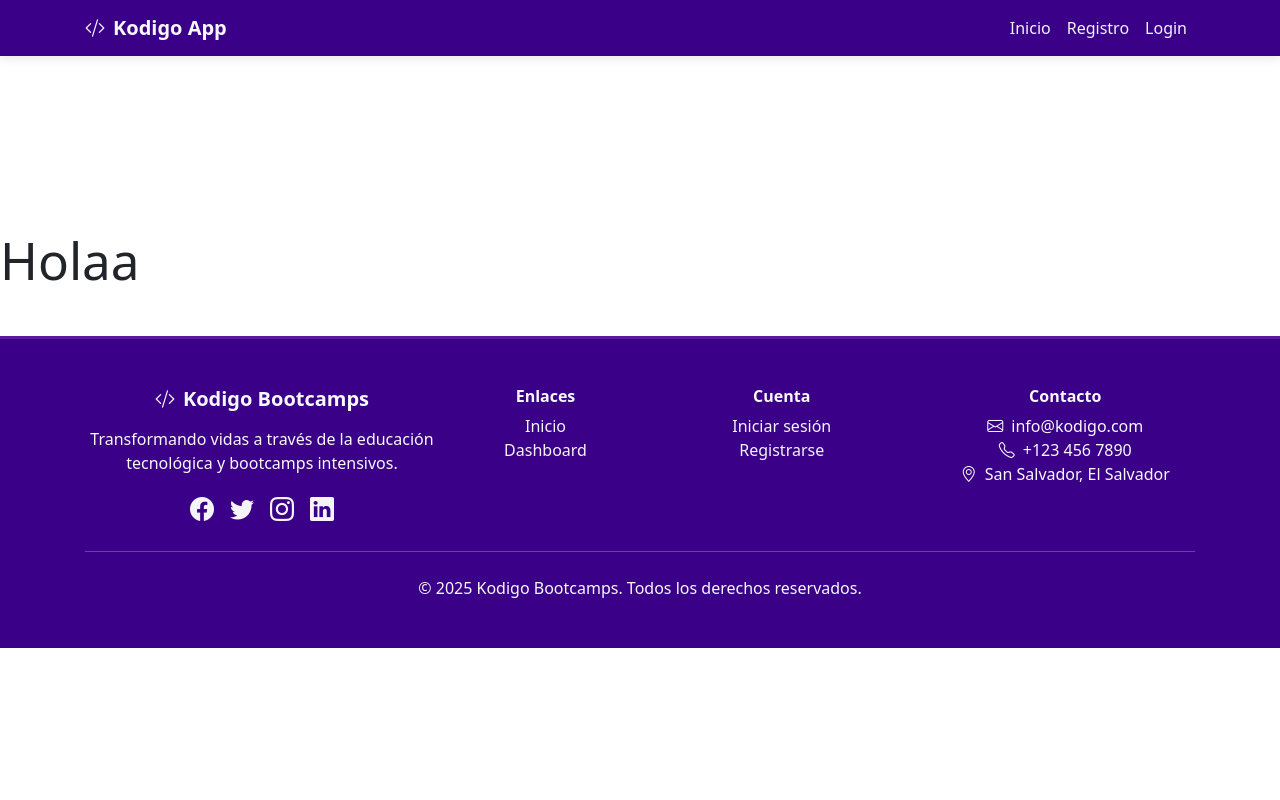
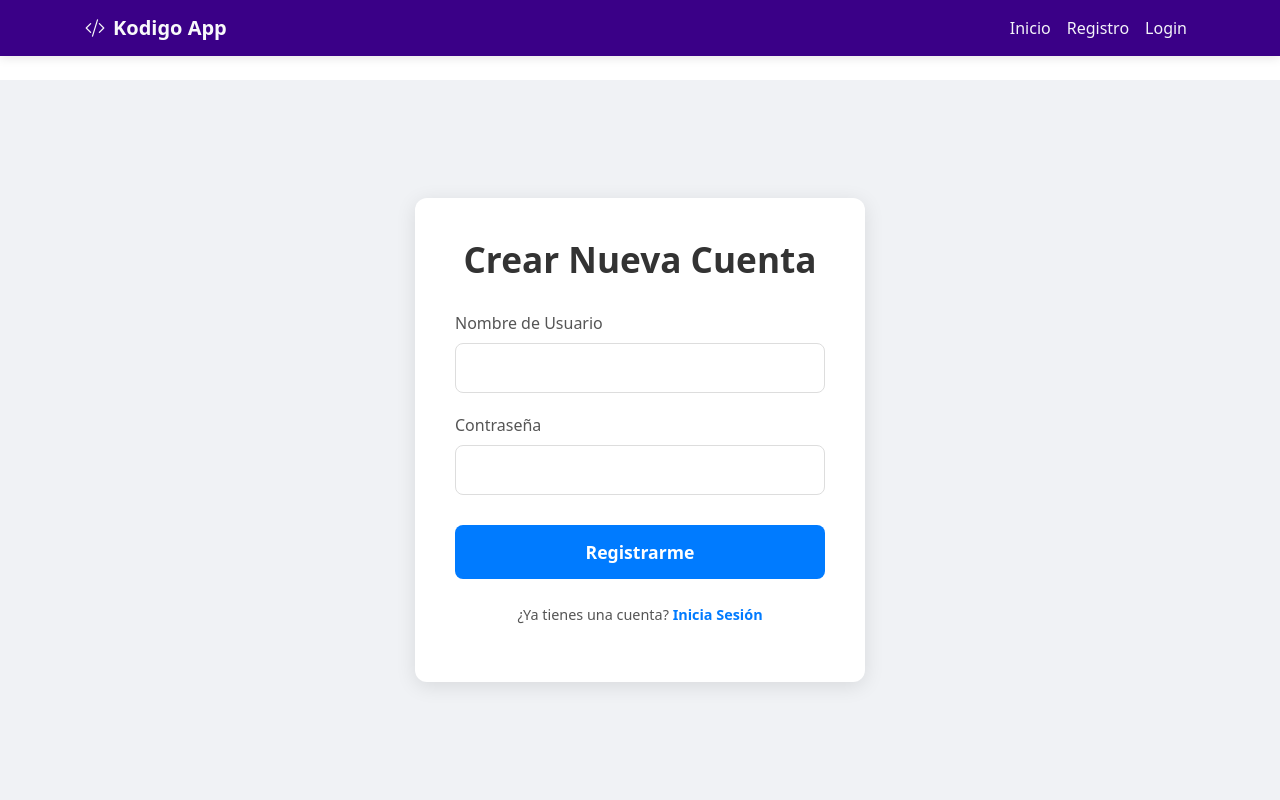
Before and after one commit to Robr44/Frotend_React_App, a React (Vite) app in the folder kodigo-Appi/: page /register in a window 1280 px wide. Shown: the top 800 px of the page. Built offline with nearby package versions, Linux system fonts and the light colour scheme.

Commit message:
add new feature "formulario"

```diff
--- a/kodigo-Appi/package.json
+++ b/kodigo-Appi/package.json
@@ -13,6 +13,7 @@
     "axios": "^1.12.1",
     "react": "^19.1.1",
     "react-dom": "^19.1.1",
+    "react-hook-form": "^7.62.0",
     "react-router-dom": "^7.8.2"
   },
   "devDependencies": {
--- a/kodigo-Appi/src/App.jsx
+++ b/kodigo-Appi/src/App.jsx
@@ -2,11 +2,11 @@ import React from "react";
 import { Routes, Route } from "react-router-dom";
 import Navbar from "./components/navbar.jsx";
 import { LandingPage } from "./views/LandingPage.jsx";
-import { Register } from "./views/Register.jsx";
+import RegisterPage from "./views/Register.jsx";
 import { Dashboard } from "./views/Dashboard.jsx";
 import { Login } from "./views/Login.jsx";
 import Footer from "./components/Footer.jsx";
-import './App.css';
+import "./App.css";
 
 export default function App() {
   return (
@@ -16,9 +16,9 @@ export default function App() {
         <main>
           <Routes>
             <Route path="/" element={<LandingPage />} />
-          <Route path="/register" element={<Register />}/>
+            <Route path="/register" element={<RegisterPage />} />
             <Route path="/login" element={<Login />} />
-          <Route path="/dashboard" element={<Dashboard/>} />
+            <Route path="/dashboard" element={<Dashboard />} />
           </Routes>
         </main>
         <Footer />
--- a/kodigo-Appi/src/index.css
+++ b/kodigo-Appi/src/index.css
@@ -12,10 +12,10 @@
   -webkit-font-smoothing: antialiased;
   -moz-osx-font-smoothing: grayscale;
 
-  --color-primary: #3a0087;   /* Morado intenso */
+  --color-primary: #3a0087; /* Morado intenso */
   --color-secondary: #5c1aa1; /* Morado medio */
-  --color-button: #0e68c1;    /* Azul */
-  --color-letra: #f4f4f9;   /* Blanco */
+  --color-button: #0e68c1; /* Azul */
+  --color-letra: #f4f4f9; /* Blanco */
 }
 
 a {
@@ -73,7 +73,8 @@ button:focus-visible {
   }
 }
 
-.navbarcontent, .footercontent {
+.navbarcontent,
+.footercontent {
   background-color: var(--color-primary) !important;
 }
 
@@ -108,7 +109,7 @@ button:focus-visible {
 
 .bootcamp-card {
   transition: transform 0.3s ease, box-shadow 0.3s ease;
-  border: 1px solid rgba(0,0,0,0.125);
+  border: 1px solid rgba(0, 0, 0, 0.125);
   border-radius: 0.5rem;
   height: 100%;
 }
@@ -177,7 +178,8 @@ button:focus-visible {
     font-size: 1rem;
   }
 
-  .feature-card, .bootcamp-card {
+  .feature-card,
+  .bootcamp-card {
     margin-bottom: 1.5rem;
   }
 }
@@ -247,7 +249,7 @@ main {
 
 /* Mejoras visuales generales */
 .card {
-  border: 1px solid rgba(0,0,0,0.125);
+  border: 1px solid rgba(0, 0, 0, 0.125);
   border-radius: 0.5rem;
 }
 
@@ -405,7 +407,11 @@ main {
   left: 0;
   right: 0;
   bottom: 0;
-  background: linear-gradient(to bottom, transparent 0%, rgba(0,0,0,0.7) 100%);
+  background: linear-gradient(
+    to bottom,
+    transparent 0%,
+    rgba(0, 0, 0, 0.7) 100%
+  );
   opacity: 0;
   transition: opacity 0.3s ease;
   display: flex;
@@ -423,7 +429,7 @@ main {
 
 .tech-tag:hover {
   transform: translateY(-2px);
-  box-shadow: 0 4px 8px rgba(0,0,0,0.1);
+  box-shadow: 0 4px 8px rgba(0, 0, 0, 0.1);
 }
 
 /* Loading animation mejorado */
@@ -474,7 +480,6 @@ main {
     color: #f4f4f9;
   }
 }
-
 
 /* Corrección de contraste para las cards */
 .bootcamp-card {
@@ -561,3 +566,105 @@ main {
 }
 
 /******************************************************************************************/
+
+.auth-page-container {
+  display: flex;
+  justify-content: center;
+  align-items: center;
+  min-height: calc(
+    100vh - 80px
+  ); /* Ocupa el alto de la ventana menos el navbar */
+  background-color: #f0f2f5;
+  padding: 20px;
+  box-sizing: border-box;
+}
+
+.auth-card {
+  background-color: #ffffff;
+  padding: 40px;
+  border-radius: 12px;
+  box-shadow: 0 4px 20px rgba(0, 0, 0, 0.1);
+  width: 100%;
+  max-width: 450px;
+  text-align: center;
+}
+
+.auth-card h2 {
+  font-size: 2.2em;
+  color: #333;
+  margin-bottom: 30px;
+  font-weight: 600;
+}
+
+.auth-form .form-group {
+  margin-bottom: 20px;
+  text-align: left;
+}
+
+.auth-form label {
+  display: block;
+  margin-bottom: 8px;
+  font-size: 1em;
+  color: #555;
+  font-weight: 500;
+}
+
+.auth-form input {
+  width: 100%;
+  padding: 12px 15px;
+  border: 1px solid #ddd;
+  border-radius: 8px;
+  font-size: 1em;
+  box-sizing: border-box;
+  transition: border-color 0.3s ease, box-shadow 0.3s ease;
+}
+
+.auth-form input:focus {
+  border-color: #007bff;
+  outline: none;
+  box-shadow: 0 0 0 3px rgba(0, 123, 255, 0.25);
+}
+
+.auth-form .input-error {
+  border-color: #dc3545;
+}
+
+.error-message {
+  color: #dc3545;
+  font-size: 0.85em;
+  margin-top: 5px;
+}
+
+.submit-button {
+  width: 100%;
+  padding: 14px;
+  background-color: #007bff;
+  color: white;
+  border: none;
+  border-radius: 8px;
+  font-size: 1.1em;
+  font-weight: 600;
+  cursor: pointer;
+  transition: background-color 0.3s ease;
+  margin-top: 10px;
+}
+
+.submit-button:hover {
+  background-color: #0056b3;
+}
+
+.redirect-link {
+  margin-top: 25px;
+  font-size: 0.9em;
+  color: #555;
+}
+
+.redirect-link a {
+  color: #007bff;
+  text-decoration: none;
+  font-weight: 600;
+}
+
+.redirect-link a:hover {
+  text-decoration: underline;
+}
--- a/kodigo-Appi/src/views/Register.jsx
+++ b/kodigo-Appi/src/views/Register.jsx
@@ -1,8 +1,82 @@
-export const Register = () => {
+import React from "react";
+import { useForm } from "react-hook-form";
+import axios from "axios";
+import { useNavigate, Link } from "react-router-dom";
+
+const RegisterPage = () => {
+  const {
+    register,
+    handleSubmit,
+    formState: { errors },
+    reset,
+  } = useForm();
+  const navigate = useNavigate();
+
+  const onSubmit = async (data) => {
+    try {
+      const API_URL = "http://localhost:3000/api/auth/register";
+      await axios.post(API_URL, data);
+
+      alert("¡Registro exitoso! Ahora puedes iniciar sesión.");
+      reset();
+      navigate("/login");
+    } catch (error) {
+      const errorMessage =
+        error.response?.data?.message ||
+        "Error en el registro. Inténtalo de nuevo.";
+      alert(errorMessage);
+    }
+  };
+
   return (
-    <>
-    <h1>Holaa</h1>
+    <div className="auth-page-container">
+      <div className="auth-card">
+        <h2>Crear Nueva Cuenta</h2>
+        <form onSubmit={handleSubmit(onSubmit)} className="auth-form">
+          <div className="form-group">
+            <label htmlFor="username">Nombre de Usuario</label>
+            <input
+              id="username"
+              type="text"
+              {...register("username", {
+                required: "El nombre de usuario es obligatorio",
+              })}
+              className={errors.username ? "input-error" : ""}
+            />
+            {errors.username && (
+              <p className="error-message">{errors.username.message}</p>
+            )}
+          </div>
 
-    </>
+          <div className="form-group">
+            <label htmlFor="password">Contraseña</label>
+            <input
+              id="password"
+              type="password"
+              {...register("password", {
+                required: "La contraseña es obligatoria",
+                minLength: {
+                  value: 6,
+                  message: "La contraseña debe tener al menos 6 caracteres",
+                },
+              })}
+              className={errors.password ? "input-error" : ""}
+            />
+            {errors.password && (
+              <p className="error-message">{errors.password.message}</p>
+            )}
+          </div>
+
+          <button type="submit" className="submit-button">
+            Registrarme
+          </button>
+        </form>
+        <p className="redirect-link">
+          ¿Ya tienes una cuenta? <Link to="/login">Inicia Sesión</Link>
+        </p>
+      </div>
+    </div>
   );
 };
+
+export default RegisterPage;
```
Also changed, not shown: 1 other file (tests, documents, lock files or other folders). Lines whose indentation alone changed are shown as unchanged.
